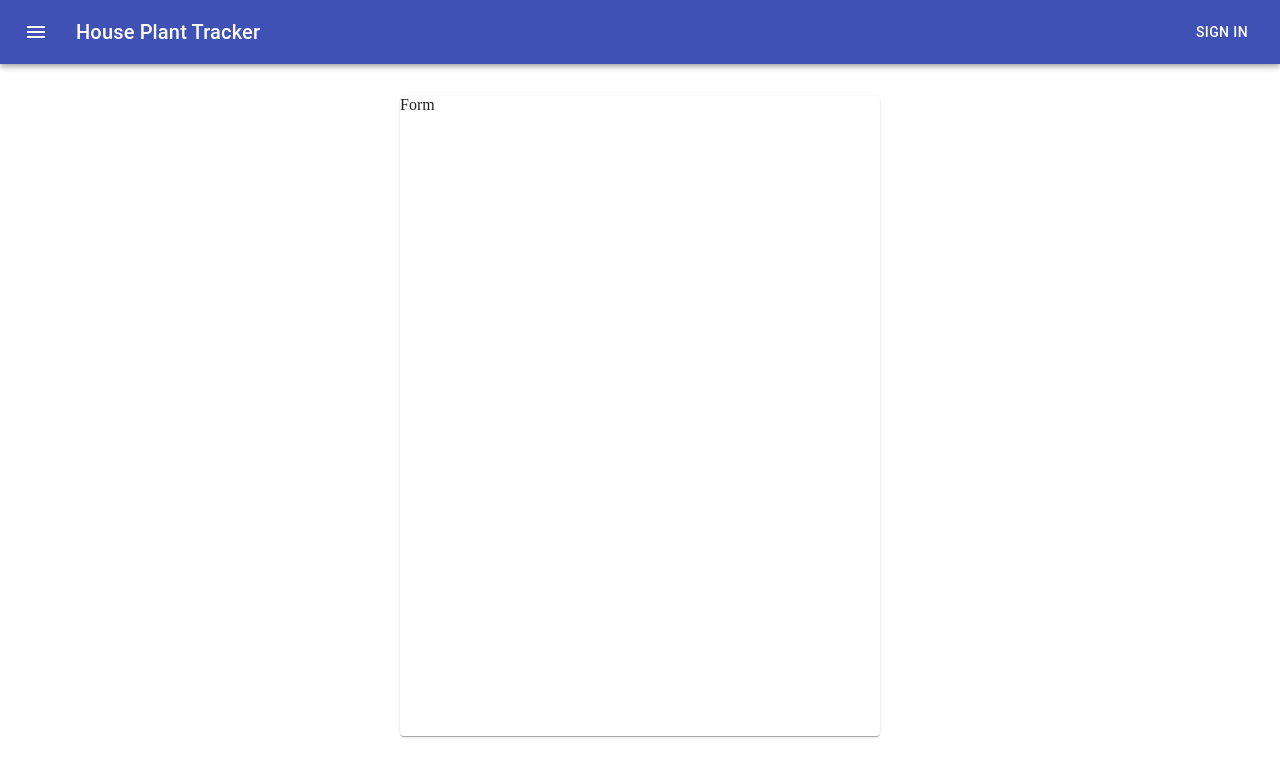
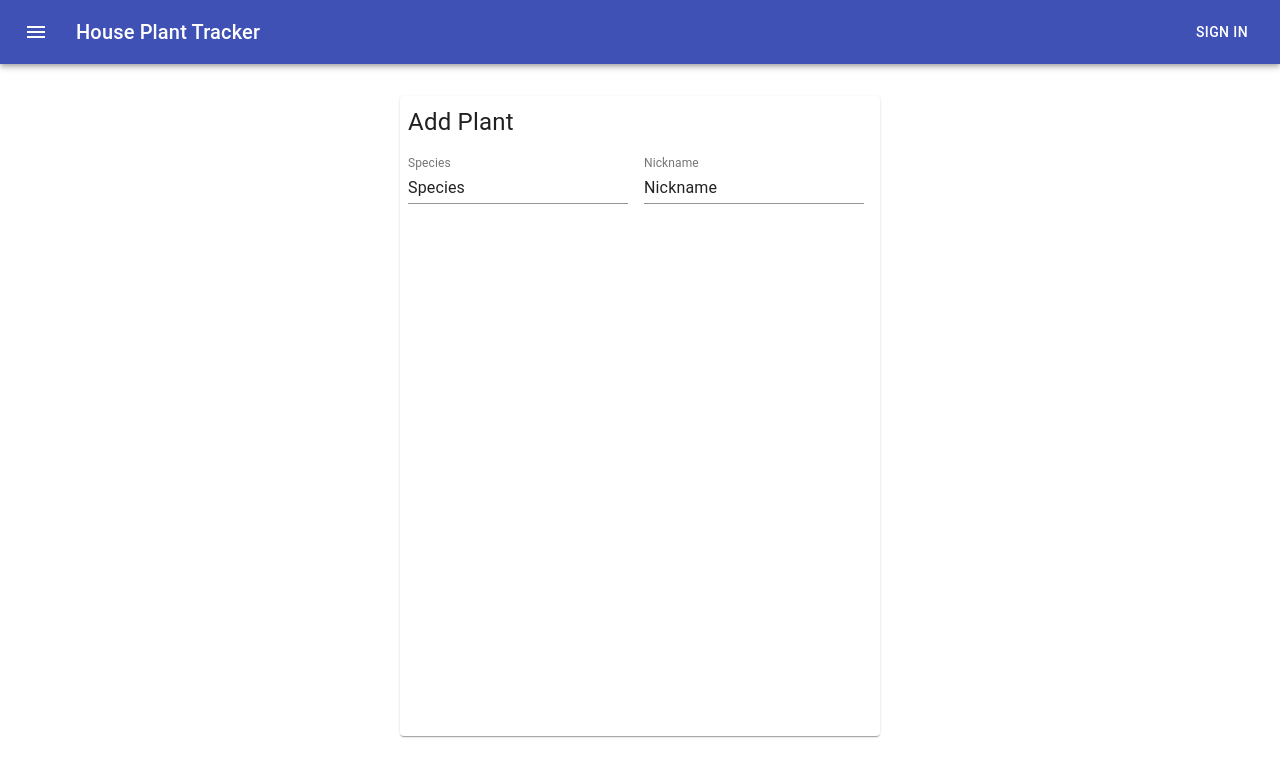
Before and after one commit to ekonine/plant-tracker-v2, a React (Create React App) app: page /manage/add in a window 1280 px wide. Shown: the top 776 px of the page. Built offline with nearby package versions, Linux system fonts and the light colour scheme.

Commit message:
add textboxes to custom-form

```diff
--- a/src/components/custom-form/custom-form.component.jsx
+++ b/src/components/custom-form/custom-form.component.jsx
@@ -1,26 +1,51 @@
 import React from 'react';
-import {  makeStyles } from '@material-ui/core/styles';
-import Paper from '@material-ui/core/Paper'
+import {makeStyles} from '@material-ui/core/styles';
+import Paper from '@material-ui/core/Paper';
+import TextField from '@material-ui/core/TextField';
+import Typography from '@material-ui/core/Typography';
 
 const useStyles = makeStyles(theme => ({
   root: {
     display: 'flex',
-    flexWrap: 'wrap',
     justifyContent: 'center',
-    '& > *': {
-      margin: theme.spacing(4),
-      width: theme.spacing(60),
-      height: theme.spacing(80),
-    },
+  },
+  paper: {
+    margin: theme.spacing(4),
+    width: theme.spacing(60),
+    height: theme.spacing(80),
+  },
+  textBox: {
+    margin: theme.spacing(1),
+  },
+  title: {
+    margin: theme.spacing(1),
+    fontSize: 24,
   },
 }));
 
 export default function CustomForm() {
   const classes = useStyles();
-  return(
+
+  return (
     <div className={classes.root}>
-      <Paper>
-        Form
+      <Paper className={classes.paper}>
+        <Typography className={classes.title}>Add Plant</Typography>
+        <form noValidate autoComplete="off">
+          <div>
+            <TextField
+              className={classes.textBox}
+              id="plantSpecies"
+              label="Species"
+              defaultValue="Species"
+            />
+            <TextField
+              className={classes.textBox}
+              id="plantNickname"
+              label="Nickname"
+              defaultValue="Nickname"
+            />
+          </div>
+        </form>
       </Paper>
     </div>
   );
```
